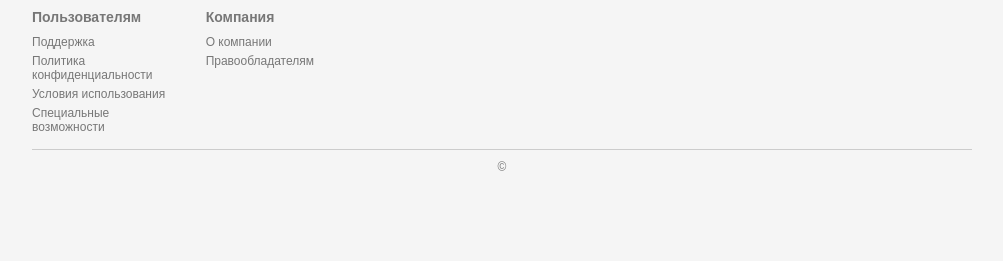
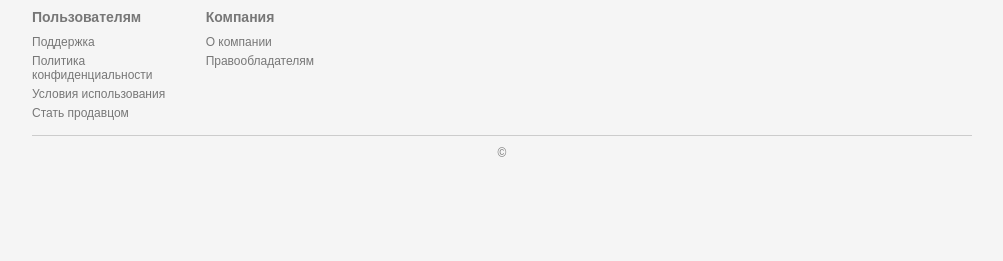
Before and after one commit to ruthen1um/flipandfind, a Django app: template app/store/templates/buyer/cart.html in a window 1280 px wide. Shown: the part 539-800 px from the top of the page, without its empty margins (138-1141 px from the left). Run offline with Django 5.2, Linux system fonts and the light colour scheme; the template is opened without the code that fills it, so the values that code supplies are empty.

Commit message:
add link to seller start page in buyer footer

```diff
--- a/app/store/templates/buyer/_footer.html
+++ b/app/store/templates/buyer/_footer.html
@@ -4,7 +4,7 @@
     <a href="#" class="footer__link">Поддержка</a>
     <a href="#" class="footer__link">Политика конфиденциальности</a>
     <a href="#" class="footer__link">Условия использования</a>
-    <a href="#" class="footer__link">Специальные возможности</a>
+    <a href="{% url 'store_seller:start' %}" class="footer__link">Стать продавцом</a>
   </div>
   <div class="footer__column">
     <h4 class="footer__column-title">Компания</h4>
```
